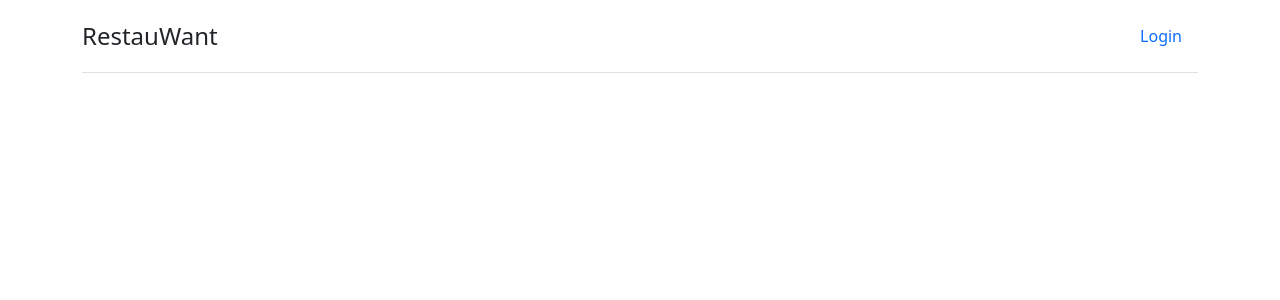
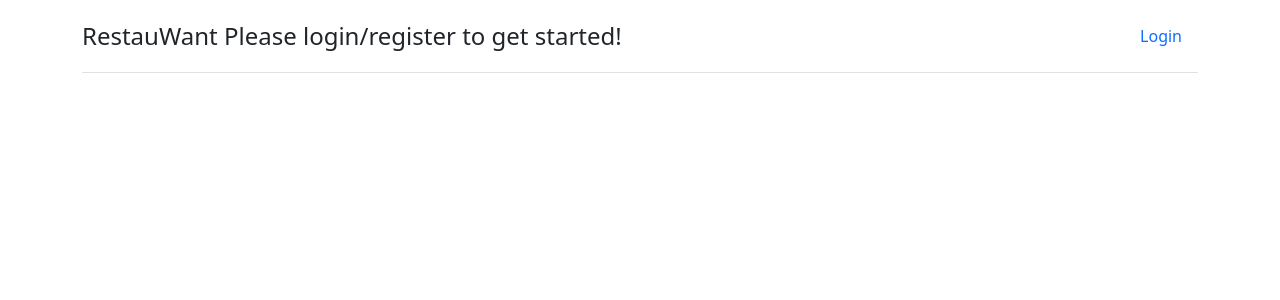
Before and after one commit to TSmith1992/RestauwantFrontEnd, a React (Create React App) app in the folder restauwant-frontend/: page / in a window 1280 px wide. Shown: the top 300 px of the page. Built offline with nearby package versions, Linux system fonts and the light colour scheme.

Commit message:
Completed registration process for new users"

```diff
--- a/restauwant-frontend/src/App.js
+++ b/restauwant-frontend/src/App.js
@@ -1,10 +1,12 @@
-import { BrowserRouter as Router, Switch, Route } from "react-router-dom";
+import { BrowserRouter as Router, Switch, Route} from "react-router-dom";
 import { useState } from "react";
 import { Navbar } from "./components/Navbar/Navbar";
 import { JobListPage } from "./pages/JobListPage";
 import { LoginTree } from "./pages/LoginTree";
 
 function App() {
+  const postNewUser ="http://localhost:9292/api/users"
+
   //state variable for adding new user.
   const [newUser, setNewUser] = useState({
     hiringcheck_id: 2,
@@ -26,6 +28,7 @@ function App() {
     setNewUser({ ...newUser, [name]: value });
   }
 
+  //function to POST new registered user to database and unhide NavBar buttons
   function handleSubmit(e) {
     if (
       !newUser.full_name ||
@@ -37,12 +40,21 @@ function App() {
     ) {
       alert("Please complete all fields to register!");
     } else {
-      setHideLinks(!hideLinks);
+      fetch(postNewUser,{
+        method: "POST",
+        headers: {
+          "Content-Type": "application/json",
+        },
+        body: JSON.stringify(newUser)
+      })
+      setHideLinks(!hideLinks)
+      alert("Happy Hunting! Your name and phone number will be your Username and Password here, so remember those!")
     }
   }
+
   return (
     <Router>
-      <Navbar hideLinks={hideLinks} />
+      <Navbar hideLinks={hideLinks} newUser={newUser}/>
       <div className="container">
         {hideLinks ? (
           <Switch>
--- a/restauwant-frontend/src/components/Navbar/Navbar.js
+++ b/restauwant-frontend/src/components/Navbar/Navbar.js
@@ -1,7 +1,7 @@
 import { NavLink } from "react-router-dom";
 import React from "react";
 
-export function Navbar({ hideLinks }) {
+export function Navbar({ hideLinks, newUser }) {
   return (
     <div className="container">
       <header className="d-flex flex-wrap justify-content-center py-3 mb-4 border-bottom">
@@ -9,7 +9,7 @@ export function Navbar({ hideLinks }) {
           to="/"
           className="d-flex align-items-center mb-3 mb-md-0 me-md-auto text-dark text-decoration-none"
         >
-          <span className="fs-4">RestauWant</span>
+          <span className="fs-4">RestauWant {newUser.full_name? `Happy Hunting, ${newUser.full_name}!`: "Please login/register to get started!"}</span>
         </NavLink>
 
         <ul className="nav nav-pills">
```
